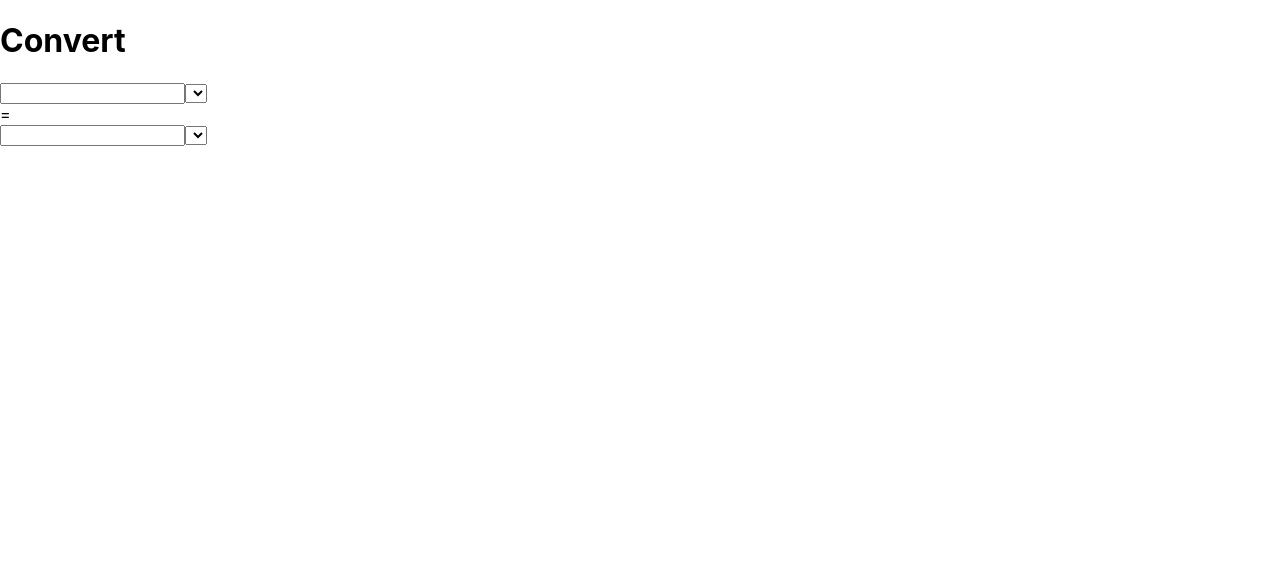
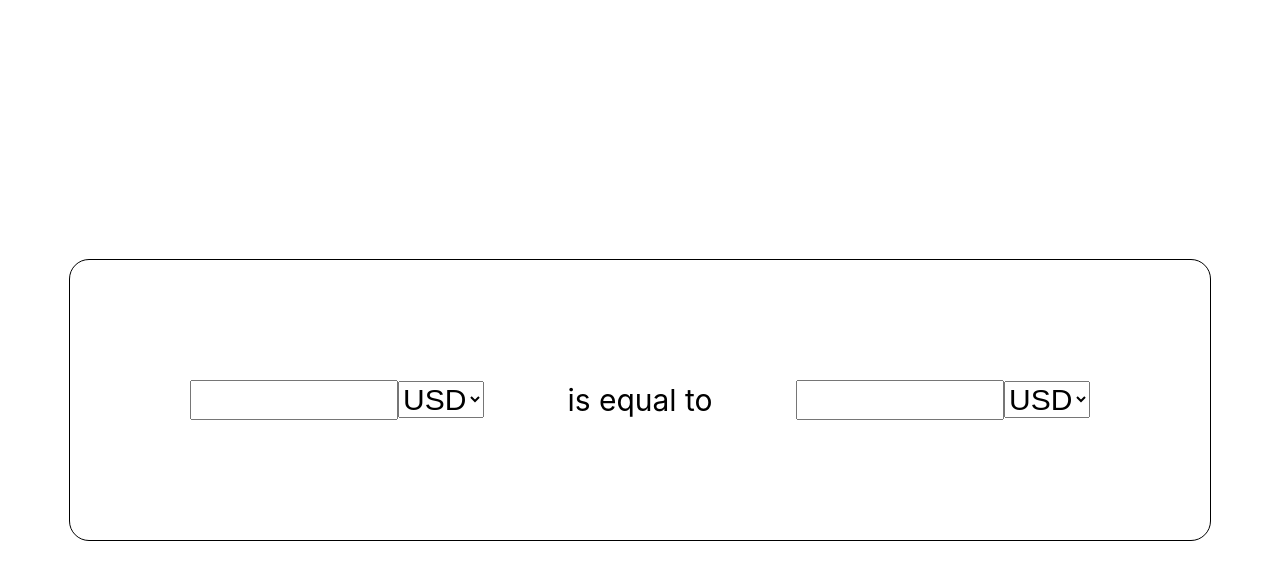
Before and after one commit to Stefan-RR/currency-converter, a React (Create React App) app: page / in a window 1280 px wide. Shown: the top 580 px of the page. Built offline with nearby package versions, Linux system fonts and the light colour scheme.

Commit message:
Began styling/page structure

```diff
--- a/src/App.css
+++ b/src/App.css
@@ -1,38 +1,36 @@
-.App {
-  text-align: center;
+html, body, #root {
+  height: 100%;
+  margin: 0;
 }
-
-.App-logo {
-  height: 40vmin;
-  pointer-events: none;
-}
-
-@media (prefers-reduced-motion: no-preference) {
-  .App-logo {
-    animation: App-logo-spin infinite 20s linear;
-  }
-}
-
-.App-header {
-  background-color: #282c34;
-  min-height: 100vh;
+.container {
+  height: 100%;
   display: flex;
   flex-direction: column;
+}
+.content {
+  text-align: center;
   align-items: center;
-  justify-content: center;
-  font-size: calc(10px + 2vmin);
-  color: white;
+  display: flex;
+  flex-direction: row;
+  justify-content: space-between;
+  margin-left: auto;
+  margin-right: auto;
+  margin-bottom: auto;
+  margin-top: auto;
+  padding: 120px;
+  width: 900px;
+  border-width: 1px;
+  border-color: black;
+  border-style: solid;
+  border-radius: 20px;
 }
-
-.App-link {
-  color: #61dafb;
+.amount {
+  font-size: 30px;
+  width: 200px;
 }
-
-@keyframes App-logo-spin {
-  from {
-    transform: rotate(0deg);
-  }
-  to {
-    transform: rotate(360deg);
-  }
+.currency {
+  font-size: 30px;
 }
+.equal {
+  font-size: 30px;
+}
--- a/src/App.js
+++ b/src/App.js
@@ -1,12 +1,14 @@
+import './App.css';
 import Currency from "./components/Currency";
 
 function App() {
   return (
     <div className="container">
-      <h1>Convert</h1>
-      <Currency />
-      <div>=</div>
-      <Currency />
+        <span className='content'>
+          <Currency />
+          <div className='equal'>is equal to</div>
+          <Currency />
+        </span>
     </div>
   );
 }
--- a/src/components/Currency.js
+++ b/src/components/Currency.js
@@ -3,8 +3,12 @@
 const Currency = () => {
   return (
     <div>
-        <input type='number'></input>
-        <select></select>
+        <input type='number' className='amount'></input>
+        <select className='currency'>
+            <option value='USD'>USD</option>
+            <option value='USD'>CAD</option>
+            <option value='USD'>EUR</option>
+        </select>
     </div>
   )
 }
```
